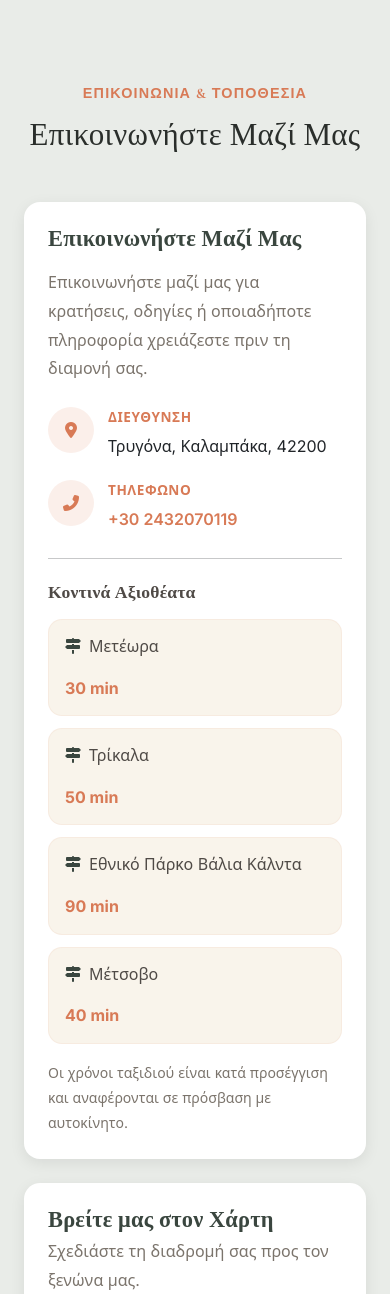
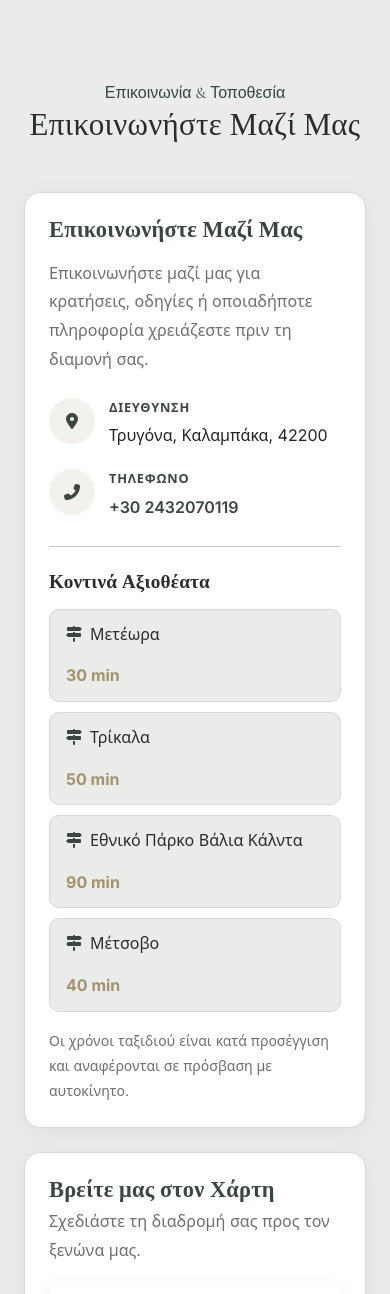
Before and after one commit to blackanddecker/irisroomstrigona-website, a Flask app: page /contact in a window 390 px wide. Shown: the part 85-1379 px from the top of the page. Run offline with Flask 3, Linux system fonts and the light colour scheme; grey boxes are pictures that could not be loaded.

Commit message:
fix: all colors and new image

```diff
--- a/static/contact.css
+++ b/static/contact.css
@@ -1,4 +1,4 @@
-/* CONTACT.CSS */
+/* CONTACT.CSS — aligned with the project design system */
 
 .contact-page {
     position: relative;
@@ -10,37 +10,38 @@
     margin-right: auto;
 }
 
-.section-kicker {
-    display: inline-block;
-    margin-bottom: 0.75rem;
-    color: #D87A56;
-    font-size: 0.9rem;
-    font-weight: 700;
-    letter-spacing: 0.08em;
-    text-transform: uppercase;
+/* Override kicker colour to match main.css */
+.contact-page .section-kicker {
+    color: var(--color-primary, #8B7A3D);
 }
 
 .section-intro {
     max-width: 640px;
-    color: #7B746C;
+    color: var(--color-muted, #7A7A60);
 }
 
 .text-muted-custom {
-    color: #7B746C;
+    color: var(--color-muted, #7A7A60);
 }
 
+/* ── Cards ─────────────────────────────────────────────── */
 .contact-card,
 .map-card {
     border-radius: 18px;
-    background: #fff;
+    background: var(--color-surface, #fff);
+    border: 1px solid var(--color-border, #DDD8C4) !important;
+    box-shadow: 0 4px 20px rgba(0, 0, 0, 0.06) !important;
 }
 
 .contact-subheading {
-    font-size: 1.1rem;
-    color: #4F4A46;
+    font-family: "Cormorant Garamond", serif;
+    font-size: 1.2rem;
+    font-weight: 600;
+    color: var(--color-text, #3A3A2E);
     margin-bottom: 1rem;
 }
 
+/* ── Contact info list ──────────────────────────────────── */
 .contact-info-list {
     display: flex;
     flex-direction: column;
@@ -58,28 +59,35 @@
     height: 46px;
     flex-shrink: 0;
     border-radius: 50%;
-    background: rgba(216, 122, 86, 0.12);
-    color: #D87A56;
+    background: rgba(139, 122, 61, 0.10);
+    color: var(--color-primary, #8B7A3D);
     display: flex;
     align-items: center;
     justify-content: center;
     font-size: 1rem;
+    transition: background 0.3s ease, color 0.3s ease;
+}
+
+.contact-info-item:hover .contact-info-icon {
+    background: var(--color-primary, #8B7A3D);
+    color: #fff;
 }
 
 .contact-label {
     display: block;
-    font-size: 0.85rem;
+    font-size: 0.8rem;
     font-weight: 700;
-    letter-spacing: 0.04em;
+    letter-spacing: 0.06em;
     text-transform: uppercase;
-    color: #D87A56;
+    color: var(--color-primary, #8B7A3D);
     margin-bottom: 0.2rem;
 }
 
+/* ── Nearby attractions list ────────────────────────────── */
 .access-list {
     display: flex;
     flex-direction: column;
-    gap: 12px;
+    gap: 10px;
 }
 
 .access-item {
@@ -87,49 +95,70 @@
     justify-content: space-between;
     align-items: center;
     gap: 16px;
-    padding: 14px 16px;
-    border-radius: 14px;
-    background: #f9f4eb;
-    border: 1px solid rgba(216, 122, 86, 0.08);
-    color: #4F4A46;
+    padding: 12px 16px;
+    border-radius: 10px;
+    background: var(--color-bg, #F0EDE4);
+    border: 1px solid var(--color-border, #DDD8C4);
+    color: var(--color-text, #3A3A2E);
+    transition: background 0.25s ease, border-color 0.25s ease;
+}
+
+.access-item:hover {
+    background: rgba(139, 122, 61, 0.08);
+    border-color: rgba(139, 122, 61, 0.25);
+}
+
+.access-item .fas {
+    color: var(--color-primary, #8B7A3D);
 }
 
 .access-item strong {
-    color: #D87A56;
+    color: var(--color-accent, #C4A94A);
     font-weight: 700;
     white-space: nowrap;
 }
 
+/* ── Map ────────────────────────────────────────────────── */
 .map-frame-wrap {
     overflow: hidden;
-    border-radius: 18px;
+    border-radius: 14px;
     box-shadow: 0 6px 18px rgba(0, 0, 0, 0.08);
 }
 
 .map-frame-wrap iframe {
     display: block;
     width: 100%;
-    border-radius: 18px;
+    border-radius: 14px;
 }
 
+/* ── Links ──────────────────────────────────────────────── */
 .contact-card a {
-    color: #D87A56;
+    color: var(--color-primary, #8B7A3D);
     font-weight: 600;
+    text-decoration: none;
+    transition: color 0.25s ease;
 }
 
 .contact-card a:hover {
-    color: #A5C16A;
+    color: var(--color-accent, #C4A94A);
+    text-decoration: underline;
 }
 
+/* ── Page heading h1 ────────────────────────────────────── */
+.contact-page h1 {
+    font-family: "Cormorant Garamond", serif;
+    color: var(--color-text, #3A3A2E);
+}
+
+/* ── Responsive ─────────────────────────────────────────── */
 @media (max-width: 991.98px) {
     .contact-card,
     .map-card {
         border-radius: 16px;
     }
-
     .map-frame-wrap,
     .map-frame-wrap iframe {
-        border-radius: 16px;
+        border-radius: 12px;
     }
 }
 
```
Also changed, not shown: static/activities.css (+37 -26 lines), static/rooms.css (+57 -41 lines).
